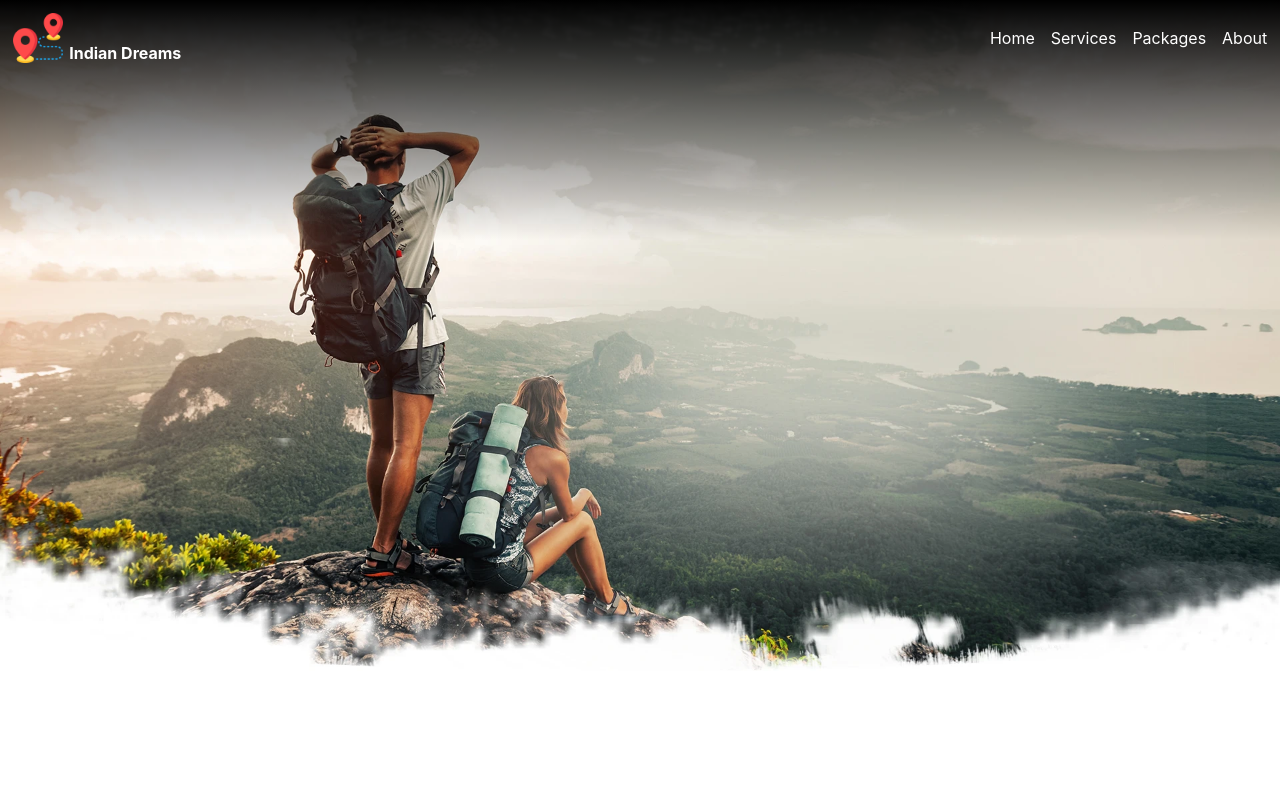
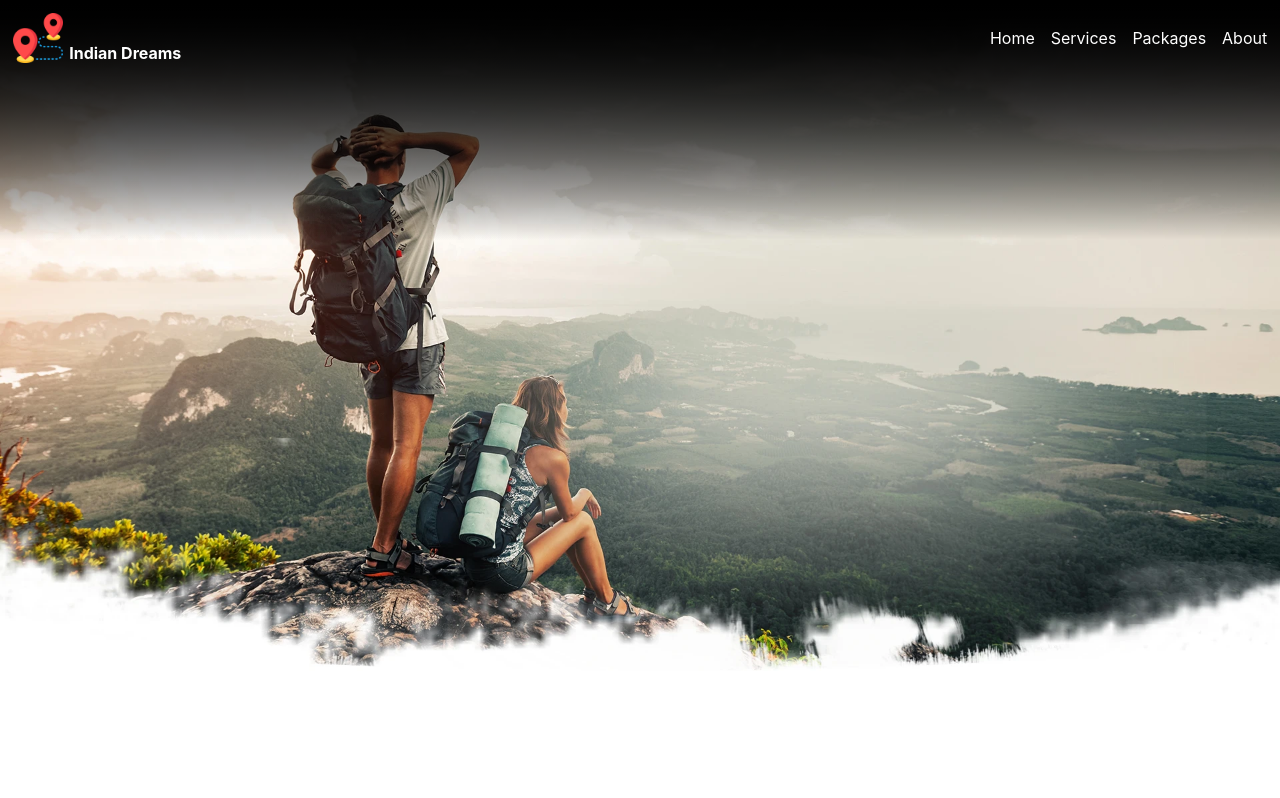
Before and after one commit to sijumoncy/indian-dreams, a React (Create React App) app: page / in a window 1280 px wide. Shown: the top 798 px of the page. Built offline with nearby package versions, Linux system fonts and the light colour scheme.

Commit message:
fixed navbar with scroll color change

```diff
--- a/src/components/NavBar.jsx
+++ b/src/components/NavBar.jsx
@@ -1,12 +1,24 @@
-import React from "react";
+import React, { useState } from "react";
 import styled from "styled-components";
 import logo from "../Assets/logo.png";
 import { siteContent } from "../Contents/SiteContents";
 
 function NavBar() {
+  const [active, setActive] = useState(false);
+
+  // event listner for scroll y
+  const changeNavBackground = () => {
+    if (window.scrollY >= 30) {
+      setActive(true);
+    } else {
+      setActive(false);
+    }
+  };
+  window.addEventListener("scroll", changeNavBackground);
+
   return (
     <>
-      <Nav>
+      <Nav active={active}>
         <div className="logo">
           <img src={logo} />
           <div className="app-name">{siteContent.appName}</div>
@@ -30,10 +42,13 @@ const Nav = styled.nav`
   display: flex;
   justify-content: space-between;
   align-items: center;
-  position: absolute;
+  position: fixed;
+  top: 0;
   z-index: 30;
   padding: 0.8rem;
   color: white;
+  background-color: ${(props) => (props.active ? "var(--dark)" : "")};
+  transition: background-color 500ms ease-in;
   .logo {
     display: flex;
     gap: 0.4rem;
--- a/src/index.css
+++ b/src/index.css
@@ -17,4 +17,5 @@ body {
 :root {
   --primary : #1e90ff;
   --secondary : #545657;
+  --dark : rgba(2, 2, 2, 0.904);
 }
--- a/src/pages/Home.jsx
+++ b/src/pages/Home.jsx
@@ -9,6 +9,7 @@ function Home() {
       {/* <ScrollToTop /> */}
       <NavBar />
       <Hero />
+      <Hero />
     </>
   );
 }
```
